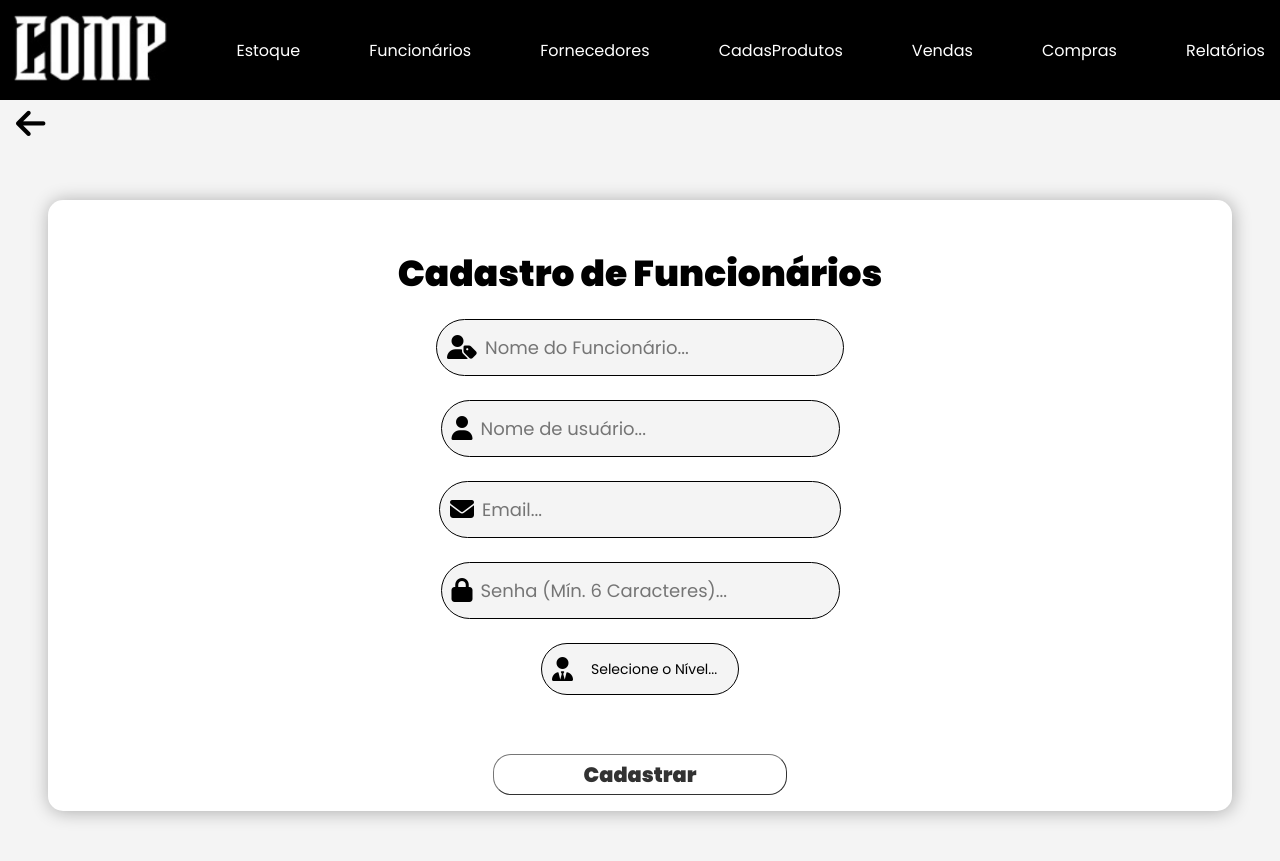
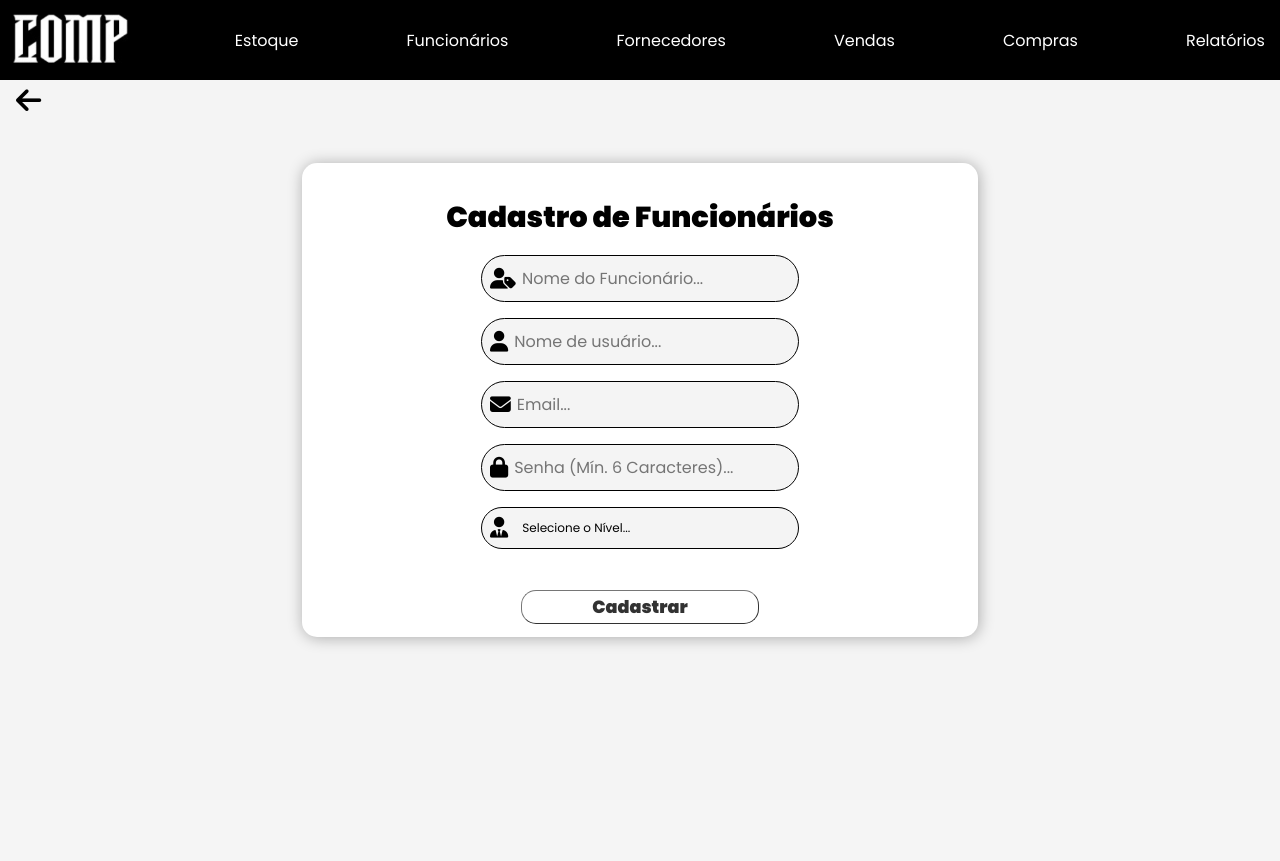
Before and after one commit to gabrieldsantana28/SA_Senai, a PHP site: page /cadastrofuncionarios.php in a window 1280 px wide. After the commit the page ends 646 px from the top, so only its background shows below. Run offline with PHP 8.4, Linux system fonts and the light colour scheme; some libraries are stand-ins or nearby versions.

Commit message:
Update Geral
Correções de muitas páginas

```diff
--- a/cadastrofuncionarios.php
+++ b/cadastrofuncionarios.php
@@ -22,7 +22,7 @@
         $senha = $_POST['senha'];
         $nivel = $_POST['nivel'];
 
-        $sql = "INSERT INTO usuario (nome, usuario, email, senha, nivel) VALUES (?, ?, ?, ?, ?)";
+        $sql = "INSERT INTO usuario (nome_usuario, user_usuario, email_usuario, senha_usuario, nivel_usuario) VALUES (?, ?, ?, ?, ?)";
         $stmt = $conn->prepare($sql);
 
         $stmt->bind_param("ssssi", $nome, $usuario, $email, $senha, $nivel);
@@ -59,7 +59,6 @@
             <a href="estoque.php">Estoque</a>
             <a href="funcionarios.php">Funcionários</a>
             <a href="fornecedores.php">Fornecedores</a>
-            <a href="cadastroprodutos.php">CadasProdutos</a>
             <a href="vendas.php">Vendas</a>
             <a href="compras.php">Compras</a>
             <a href="relatorio.php">Relatórios</a>
@@ -114,14 +113,17 @@
         }
 
         function voltarMenu() {
-          <?php if ($nivel == 1): ?>
-              window.location.href = 'menuAdm.php';
-          <?php elseif ($nivel == 2): ?>
-              window.location.href = 'menuFuncionario.php';
-          <?php else: ?>
-              alert('Nível de conta não identificado. Faça login novamente.');
-              window.location.href = 'login.php';
-          <?php endif; ?>
+            const nivel = <?php echo isset($_SESSION['nivel']) ? $_SESSION['nivel'] : 'null'; ?>;
+            if (nivel !== null) {
+                if (nivel == 1) {
+                    window.location.href = 'menuAdm.php';
+                } else if (nivel == 2) {
+                    window.location.href = 'menuFuncionario.php';
+                }
+            } else {
+                alert('Sessão expirada. Faça login novamente.');
+                window.location.href = 'login.php';
+            }
         }
     </script>
 </body>
--- a/css/cadastrofuncionarios.css
+++ b/css/cadastrofuncionarios.css
@@ -10,7 +10,7 @@ body {
 
 .hdr {
     background-color: black;
-    height: 100px;
+    height: 80px; /* Reduzido para se alinhar com o tamanho desejado */
     display: flex;
     align-items: center;
     justify-content: space-between;
@@ -24,11 +24,11 @@ body {
 }
 
 .logo-header {
-    height: 80px;
+    height: 60px; /* Reduzido para se alinhar com o tamanho desejado */
 }
 
 .botao--voltar {
-    font-size: 2.1em;
+    font-size: 1.8em; /* Ajustado para manter o tamanho proporcional */
     margin-left: 16px;
     cursor: pointer;
 }
@@ -40,14 +40,13 @@ body {
 
 #container-main {
     background-color: white;
-    max-width: 60vw; /* Altere para o tamanho desejado */
-    width: 800px; /* Altere para o tamanho desejado */
-    max-width: 90%; /* Use um valor percentual para maior flexibilidade */
-    width: 100%; /* Mantenha como 100% para que o contêiner se ajuste à tela */
-    margin: 50px auto;
+    max-width: 50vw; /* Ajustado para diminuir a largura */
+    width: 650px; /* Ajustado para um valor menor */
+    max-width: 80%; /* Maior flexibilidade */
+    margin: 40px auto;
     border-radius: 15px;
-    box-shadow: 1px 1px 18px rgba(0, 0, 0, 0.3);
-    padding: 1rem;
+    box-shadow: 1px 1px 15px rgba(0, 0, 0, 0.3); /* Sombra um pouco menor */
+    padding: 0.8rem; /* Diminuído o padding */
     display: flex;
     flex-direction: column;
     align-items: center;
@@ -55,62 +54,118 @@ body {
 
 #Titulo-Principal {
     text-align: center;
-    padding-top: 30px;
-    font-size: 1.3em;
-    font-size: 1.5em; /* Aumente um pouco o tamanho da fonte */
+    padding-top: 20px; /* Reduzido o padding para se alinhar */
+    font-size: 1.2em; /* Ajustado para um tamanho menor */
 }
 
 #container-elementos {
     display: flex;
-    align-items: center;
-    flex-wrap: wrap;
-    gap: 1.5rem;
-    justify-content: center;
-    margin-top: 1.1rem;
+    flex-wrap: wrap; /* Agora permite a quebra em várias colunas */
+    gap: 1rem; /* Reduzido o gap entre os elementos */
+    justify-content: flex-start; /* Ajustado para alinhar à esquerda */
+    margin-top: 1rem; /* Diminuído o espaço acima */
 }
 
 .elementos--itens {
     display: flex;
     align-items: center;
-    gap: 8px;
-    flex: 1 1 calc(50% - 1.5rem); /* Alterado para 50% */
-    flex: 1 1 calc(100% - 1.5rem); /* Permite que ocupe até 100% da largura disponível */
-    max-width: 400px;
+    gap: 6px; /* Diminuído o espaço entre o conteúdo */
+    flex: 1 1 calc(33.33% - 1rem); /* Ajustado para ocupar até 33% da largura */
+    max-width: 300px; /* Ajustado para reduzir o tamanho */
     background-color: #f4f4f4;
-    border: 1.8px solid black;
-    border-radius: 35px;
-    height: 45px;
-    padding: 6px 10px;
+    border: 1.6px solid black; /* Ajustado para um valor menor */
+    border-radius: 30px; /* Menor para manter o formato proporcional */
+    height: 40px; /* Menor para ajustar a altura */
+    padding: 5px 8px; /* Ajustado para uma margem interna menor */
 }
 
 .elementos--itens input {
     background-color: transparent;
     border: none;
-    font-size: 18px;
+    font-size: 16px; /* Ajustado para um tamanho menor */
     width: 100%;
-    height: 43px;
+    height: 35px; /* Menor para ajustar ao tamanho */
 }
 
 .elementos--itens i {
-    font-size: 1.5em;
+    font-size: 1.3em; /* Menor para se ajustar ao tamanho geral */
 }
 
 .elementos--itens select {
     background-color: transparent;
     border: none;
     width: 100%;
-    height: 38px;
-    font-size: 14px;
+    height: 30px; /* Menor para se ajustar */
+    font-size: 12px; /* Menor fonte */
     appearance: none;
-    padding: 0 10px;
-    border-radius: 20px;
+    padding: 0 8px; /* Menor padding */
+    border-radius: 15px; /* Menor para se ajustar ao tamanho */
     cursor: pointer;
     transition: background-color 0.3s;
 }
 
 .elementos--itens select:hover {
     background-color: rgba(200, 200, 200, 0.5);
+}
+
+.elementos--itens {
+    display: flex;
+    align-items: center;
+    gap: 6px;
+    flex: 1 1 calc(33.33% - 1rem); /* Mantenha 3 itens por linha */
+    max-width: 300px;
+    background-color: #f4f4f4;
+    border: 1.6px solid black;
+    border-radius: 30px;
+    height: 40px;
+    padding: 5px 8px;
+}
+
+.elementos--itens input {
+    background-color: transparent;
     border: none;
+    font-size: 16px;
+    width: 100%;
+    height: 35px;
+}
+
+.elementos--itens select {
+    background-color: transparent;
+    border: none;
+    width: 100%;
+    height: 30px;
+    font-size: 12px;
+    appearance: none;
+    padding: 0 8px;
+    border-radius: 15px;
+    cursor: pointer;
+    transition: background-color 0.3s;
+}
+
+/* Estilo específico para o seletor de Nível */
+.elementos--itens#Nivel {
+    flex: 1 1 100%; /* Faz o seletor de Nível ocupar toda a largura disponível */
+    justify-content: center; /* Centraliza o conteúdo dentro dessa caixa */
+    display: flex;
+    align-items: center;
+}
+
+.elementos--itens#Nivel select {
+    width: auto; /* Ajusta a largura do seletor para o conteúdo */
+    margin: 0 auto; /* Centraliza o select */
+}
+
+/* Media queries para responsividade */
+@media (max-width: 1352px) {
+    #container-elementos {
+        flex-direction: column;
+        text-align: center;
+    }
+
+    .elementos--itens#Nivel {
+        width: 100%; /* Seletor de Nível ocupa 100% da largura em telas menores */
+        justify-content: center;
+    }
 }
 
 input:focus-visible {
@@ -118,7 +173,7 @@ input:focus-visible {
 }
 
 .button {
-    margin-top: 35px;
+    margin-top: 25px; /* Menor espaço acima */
     display: flex;
     justify-content: center;
     width: 100%;
@@ -127,10 +182,10 @@ input:focus-visible {
 .button button {
     background-color: white;
     border-width: 1px;
-    padding: 4px 90px;
-    font-size: 1.3em;
+    padding: 3px 70px; /* Menor padding */
+    font-size: 1.1em; /* Menor fonte */
     font-weight: bold;
-    border-radius: 18px;
+    border-radius: 15px; /* Menor borda */
     cursor: pointer;
     opacity: 0.8;
 }
@@ -162,12 +217,12 @@ button:hover {
 
 @media (max-width: 485px) {
     .elementos--itens {
-        min-width: 170px;
-        flex: 1 1 100%;
+        min-width: 150px;
+        flex: 1 1 100%; /* Agora ocupa 100% da largura disponível */
     }
 
     .button button {
-        padding: 4px 65px;
+        padding: 3px 55px; /* Menor padding */
     }
 
     img {
--- a/menuFuncionario.php
+++ b/menuFuncionario.php
@@ -23,7 +23,7 @@
 
     <main id="container-main">
         <section class="first-four-buttons">
-            <button class="button-menu"><a href="cadastroprodutos.php">Cadastro de Produtos</a></button>
+            <button class="button-menu"><a href="compras.php">Controle de Compras</a></button>
             <button class="button-menu"><a href="vendas.php">Controle de Vendas</button>
             <button class="button-menu"><a href="estoque.php">Gerenciamento de Estoque</button>
             <button class="button-menu"><a href="fornecedores.php">Gerenciamento de Fornecedores</button>
```
Also changed, not shown: cadastrocompras.php (+11 -9 lines), cadastrofornecedor.php (+11 -9 lines), cadastrovendas.php (+13 -11 lines), compras.php (+16 -16 lines), css/cadastroprodutos.css (+11 -11 lines), editar.php (+11 -9 lines), editarfornecedor.php (+11 -9 lines), editarvendas.php (+11 -9 lines), estoque.php (+12 -10 lines), fornecedores.php (+14 -12 lines), funcionarios.php (+14 -12 lines), menuAdm.php (+4 -4 lines), relatorio.php (+11 -9 lines), vendas.php (+12 -10 lines).
